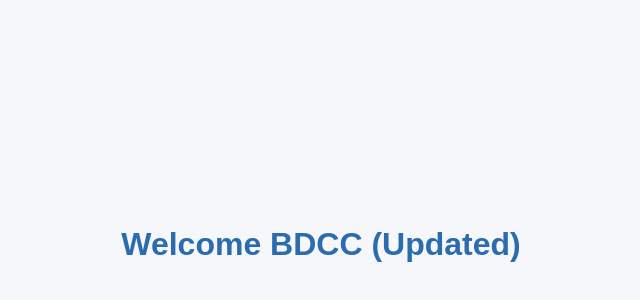
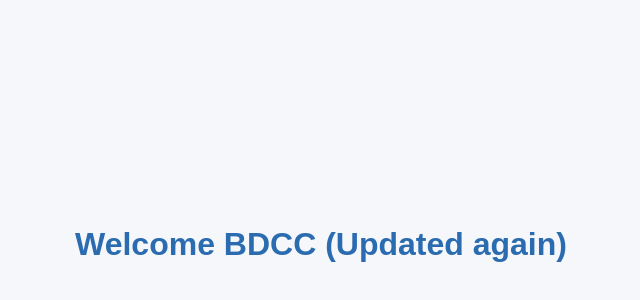
Before and after one commit to BOSS0x01/CI_CD_Jenkins, a plain HTML site: page index.html in a window 1280 px wide. Shown: the part 156-456 px from the top of the page, without its empty margins (319-959 px from the left). Drawn offline with Linux system fonts and the light colour scheme.

Commit message:
updated again

```diff
--- a/index.html
+++ b/index.html
@@ -20,6 +20,6 @@
     </style>
   </head>
   <body>
-    <h1>Welcome BDCC (Updated)</h1>
+    <h1>Welcome BDCC (Updated again)</h1>
   </body>
 </html>
```
